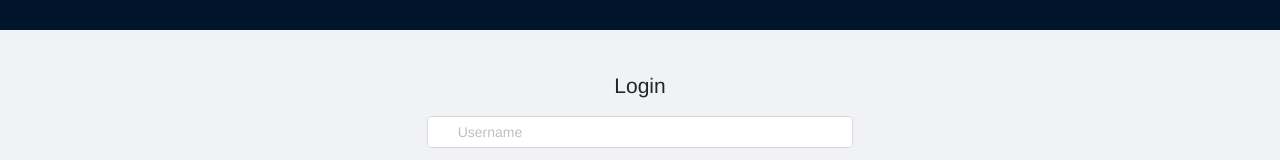
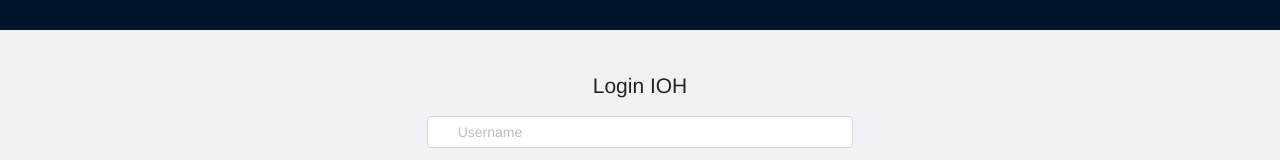
Before and after one commit to timeskype3/IOHBank, a Vue app in the folder FrontEnd/: page /login in a window 1280 px wide. Shown: the part 271-431 px from the top of the page. Built offline with nearby package versions, Linux system fonts and the light colour scheme.

Commit message:
Test5
ChangName

```diff
--- a/FrontEnd/src/components/LoginForm.vue
+++ b/FrontEnd/src/components/LoginForm.vue
@@ -5,7 +5,7 @@
           <img alt="Vue logo" src="../assets/logo.png" />
           </a-layout-header>
       <a-layout-content>
-         <h1>Login</h1>
+         <h1>Login IOH</h1>
     <a-form  :form="form"  @submit="handleSubmit" >
     <a-form-item
          :label-col="{ span: 4  }"
```
Also changed, not shown: 1 other file (tests, documents, lock files or other folders).
